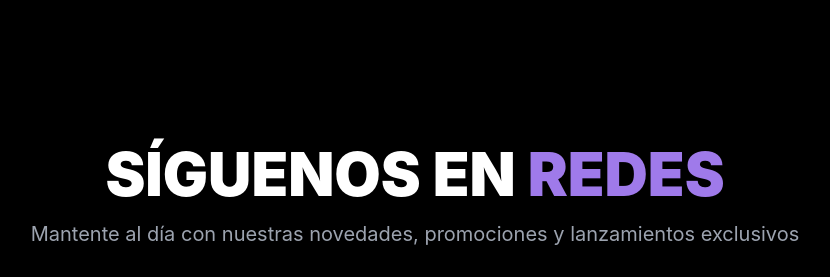
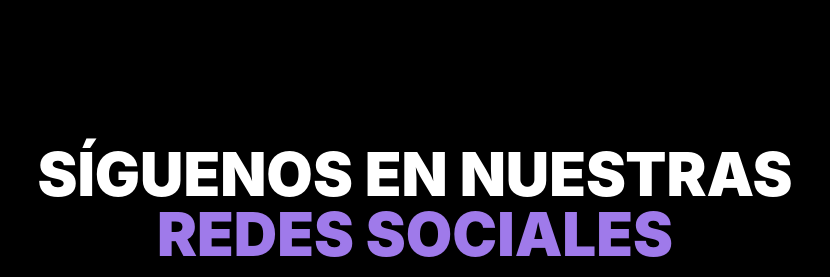
Before and after one commit to 202300043/Renox-Parfums, a website built with Vite: page index.html in a window 1280 px wide. Shown: the part 2379-2656 px from the top of the page, without its empty margins (225-1055 px from the left). Built offline with nearby package versions, Linux system fonts and the light colour scheme.

Commit message:
Update index.html
agregue texto en las redes

```diff
--- a/index.html
+++ b/index.html
@@ -282,7 +282,7 @@
       <div class="max-w-4xl mx-auto px-6">
         <div class="text-center mb-12">
           <h2 class="text-4xl md:text-6xl font-black text-white mb-4">
-            SÍGUENOS EN <span class="text-light-purple">REDES</span>
+            SÍGUENOS EN NUESTRAS <span class="text-light-purple">REDES SOCIALES</span>
           </h2>
           <p class="text-xl text-gray-400">
             Mantente al día con nuestras novedades, promociones y lanzamientos exclusivos
```
